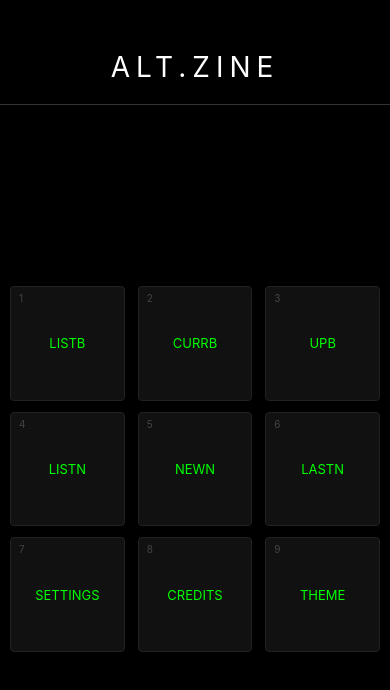
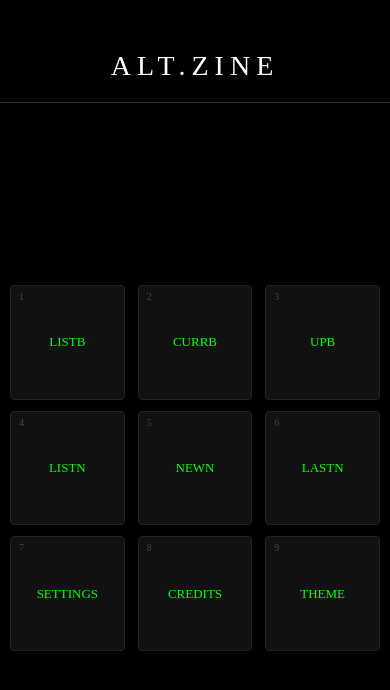
Before and after one commit to fl0k1-d3v/ALT.ZINE, a React Native app: screen / in a window 390 px wide. Shown: the top 690 px of the page. Built offline with nearby package versions, Linux system fonts and the light colour scheme.

Commit message:
fix font for now

```diff
--- a/App.tsx
+++ b/App.tsx
@@ -16,12 +16,6 @@ import {
 } from 'react-native';
 
 const { FilePickerModule } = NativeModules;
-
-// Set default font family globally
-Text.defaultProps = Text.defaultProps || {};
-Text.defaultProps.style = { fontFamily: 'VT323-Regular' };
-TextInput.defaultProps = TextInput.defaultProps || {};
-TextInput.defaultProps.style = { fontFamily: 'VT323-Regular' };
 
 type Note = { id: string; text: string; updatedAt: number; };
 type Book = { id: string; title: string; content: string; segments: string[]; currentSegment: number; totalSegments: number; lastRead: number; };
@@ -311,31 +305,31 @@ export default function App() {
 const styles = StyleSheet.create({
   container: { flex: 1, backgroundColor: '#000' },
   header: { paddingTop: 50, paddingBottom: 20, alignItems: 'center', borderBottomWidth: 1, borderBottomColor: '#333' },
-  title: { color: '#FFF', fontSize: 28, letterSpacing: 6 },
+  title: { color: '#FFF', fontSize: 28, fontFamily: 'VT323-Regular', letterSpacing: 6 },
   main: { flex: 1 },
   gridWrapper: { flex: 1, justifyContent: 'center', padding: 10 },
   gridContainer: { flexDirection: 'row', flexWrap: 'wrap', justifyContent: 'space-between' },
   gridItem: { width: '31%', aspectRatio: 1, backgroundColor: '#111', marginBottom: '3%', borderRadius: 4, justifyContent: 'center', alignItems: 'center', borderWidth: 1, borderColor: '#222' },
-  gridId: { color: '#444', fontSize: 10, position: 'absolute', top: 5, left: 8 },
-  gridLabel: { color: '#0F0', fontSize: 13, textTransform: 'uppercase' },
+  gridId: { color: '#444', fontSize: 10, position: 'absolute', top: 5, left: 8, fontFamily: 'VT323-Regular' },
+  gridLabel: { color: '#0F0', fontSize: 13, textTransform: 'uppercase', fontFamily: 'VT323-Regular' },
   pageContainer: { flex: 1, justifyContent: 'center', alignItems: 'center', padding: 20 },
-  pageText: { color: '#FFF', fontSize: 32 },
-  creditsText: { color: '#0F0', fontSize: 24, letterSpacing: 2 },
-  backHint: { color: '#444', fontSize: 10, padding: 15, textAlign: 'center', letterSpacing: 1, textTransform: 'uppercase' },
+  pageText: { color: '#FFF', fontSize: 32, fontFamily: 'VT323-Regular' },
+  creditsText: { color: '#0F0', fontSize: 24, letterSpacing: 2, fontFamily: 'VT323-Regular' },
+  backHint: { color: '#444', fontSize: 10, padding: 15, textAlign: 'center', letterSpacing: 1, textTransform: 'uppercase', fontFamily: 'VT323-Regular' },
   editorContainer: { flex: 1, backgroundColor: '#000' },
-  textInput: { flex: 1, color: '#FFF', fontSize: 18, padding: 20, textAlignVertical: 'top' },
-  editorHint: { color: '#333', fontSize: 10, padding: 10, textAlign: 'center' },
+  textInput: { flex: 1, color: '#FFF', fontSize: 18, padding: 20, textAlignVertical: 'top', fontFamily: 'VT323-Regular' },
+  editorHint: { color: '#333', fontSize: 10, padding: 10, textAlign: 'center', fontFamily: 'VT323-Regular' },
   listContainer: { flex: 1 },
   listItem: { flexDirection: 'row', alignItems: 'center', padding: 15, borderBottomWidth: 1, borderBottomColor: '#111' },
   selectedItem: { backgroundColor: '#111', borderColor: '#0F0', borderBottomWidth: 1 },
-  listText: { flex: 1, color: '#FFF', fontSize: 16, paddingHorizontal: 10 },
-  progressText: { color: '#0F0', fontSize: 10 },
-  icon: { color: '#222', fontSize: 18, paddingHorizontal: 15 },
+  listText: { flex: 1, color: '#FFF', fontSize: 16, paddingHorizontal: 10, fontFamily: 'VT323-Regular' },
+  progressText: { color: '#0F0', fontSize: 10, fontFamily: 'VT323-Regular' },
+  icon: { color: '#222', fontSize: 18, paddingHorizontal: 15, fontFamily: 'VT323-Regular' },
   divider: { width: 1, height: 20, backgroundColor: '#222' },
-  emptyText: { color: '#222', textAlign: 'center', marginTop: 100, fontSize: 16 },
+  emptyText: { color: '#222', textAlign: 'center', marginTop: 100, fontSize: 16, fontFamily: 'VT323-Regular' },
   readerContainer: { flex: 1, backgroundColor: '#000' },
   segmentWrapper: { flex: 1, justifyContent: 'flex-start', padding: 25, paddingTop: 40 },
-  segmentText: { color: '#CCC', fontSize: 16, lineHeight: 24, textAlign: 'left' },
+  segmentText: { color: '#CCC', fontSize: 16, lineHeight: 24, textAlign: 'left', fontFamily: 'VT323-Regular' },
   readerFooter: { padding: 15, borderTopWidth: 1, borderTopColor: '#111', alignItems: 'center' },
-  readerProgress: { color: '#444', fontSize: 10, letterSpacing: 2 },
+  readerProgress: { color: '#444', fontSize: 10, letterSpacing: 2, fontFamily: 'VT323-Regular' },
 });
```
